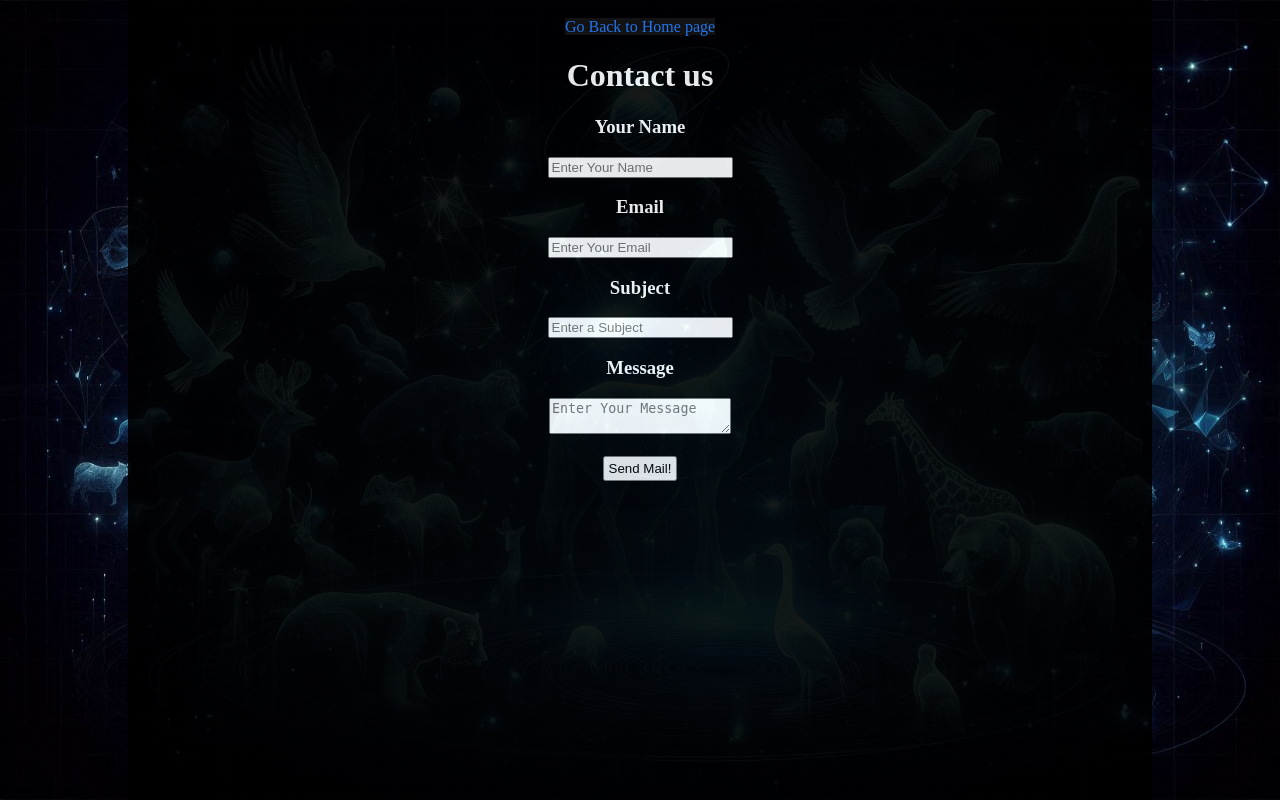
After one commit to EverGalarza-code/HP-Final, a PHP site: page /contact.php in a window 1280 px wide. The commit adds this page. Run offline with PHP 8.4, Linux system fonts and the light colour scheme.

Commit message:
checkout p1
e

```diff
--- a/Home.php
+++ b/Home.php
@@ -393,7 +393,7 @@ session_start();
                 <h3>question blah blah blah blah blah blah</h3>
                 <h1>Response blah blah blah blah blah blah blah blah</h1>
                 <h2>Question Not Answered?</h2>
-                <a href="#" class="btn">contact us</a>
+                <a href="contact.php" class="btn">contact us</a>
             </div>
         </div>
 
@@ -407,7 +407,7 @@ session_start();
                 <h3>question blah blah blah blah blah blah</h3>
                 <h1>Response blah blah blah blah blah blah blah blah</h1>
                 <h2>Question Not Answered?</h2>
-                <a href="#" class="btn">contact us</a>
+                <a href="contact.php" class="btn">contact us</a>
             </div>
         </div>
 
@@ -420,7 +420,7 @@ session_start();
                 </div>
                 <h3>question blah blah blah blah blah blah</h3>
                 <h1>Response blah blah blah blah blah blah blah blah </h1>
-                <h2>Question Not Answered?</h2> <a href="#" class="btn">contact us</a>
+                <h2>Question Not Answered?</h2> <a href="contact.php" class="btn">contact us</a>
 
             </div>
         </div>
--- /dev/null
+++ b/contact.php
@@ -0,0 +1,39 @@
+<!DOCTYPE html>
+<html lang="en">
+<head>
+    <meta charset="UTF-8">
+    <meta name="viewport" content="width=device-width, initial-scale=1.0">
+    <title>Document</title>
+    <link rel="icon" type="image/x-icon" href="images/Logo.png">
+    <link rel="stylesheet" href="https://cdnjs.cloudflare.com/ajax/libs/font-awesome/4.7.0/css/font-awesome.min.css">
+    <link rel="stylesheet" type="text/css" href="tablestyle.css">
+    <link rel="stylesheet" href="https://unpkg.com/swiper@7/swiper-bundle.min.css"/>
+    <meta name="viewport" content="width=device-width, initial-scale=1.0">
+</head>
+<body class="checkout bg-dark">
+    <main class="bg-dark">
+    <div class="col-sm-12 align-self-center bg-dark"><br>
+    <a href="Home.php#Home">Go Back to Home page</a>
+      <h1>Contact us</h1>
+    </div>
+    <form class="contact-form" action="contactform.inc.php" method="POST">
+        <div class="row justify-content-center">
+        <h3>Your Name</h3>
+        <input type="text" name="name" placeholder="Enter Your Name" required>
+        </input>
+        <h3>Email</h3>
+        <input type="email" name="mail" placeholder="Enter Your Email" required>
+        <h3>Subject</h3>
+        <input type="text" name="subject" placeholder="Enter a Subject" required></input>
+        <h3>Message</h3>
+        <textarea name="message" placeholder="Enter Your Message"></textarea><br><br>
+        <button popovertarget="popover" type="submit" name="submit" class="btn btn-primary">Send Mail!</button>
+        <div popover id="popover">
+            Message Sent!
+        </div>
+</form>
+
+    </div>
+</main>
+</body>
+</html>
--- a/tablestyle.css
+++ b/tablestyle.css
@@ -1,20 +1,53 @@
-body{
-    position: relative;
+.checkout{
+    position:relative;
     background-image: url(Home.jpg) ;
     background-size: cover;
     background-position: center;
-    height: 100vh; /* or adjust to your content's height */
-    margin: 0;
+    height:100vh;
+    margin:0;
+
 }
-div{
-    padding-left:2px;
-    margin-top:0;
+
+main{
+    text-align: center;
+    margin:auto;
+    background:black;
+    opacity:0.9;
+    height:100%;
+    width:80%;
+}
+
+h1{
+    color:white;
+    height:100%;
+}
+h3{
+
+    color:white;
+}
+button{
+    padding:.2rem;
+}
+
+
+#popover{
+    background:rgb(0, 255, 0);
+    border:1px;
+    border-radius:2.5px;
+    color:white;
+    text-size-adjust:100%;
+    padding:5px;
+
+}
+div::backdrop{
+    background-color:white;
+    opacity:0.1;
+}
+a{
+    border:solid;
+    border-color:black;
     background-color:#141414;
-    opacity:0.5;
+    text-decoration: none;
+    color:#2680FF;
+
 }
-h1{
-    text-align:center;
-    color:#fff;
-    margin-top:0;
-    opacity:1;
-}
```
Also changed, not shown: checkout.php (+5 -14 lines), contactform.inc.php (added, +15 -0 lines).
